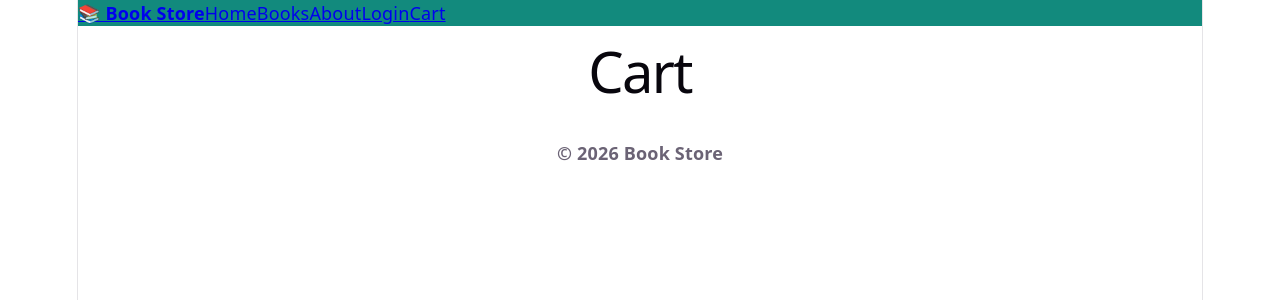
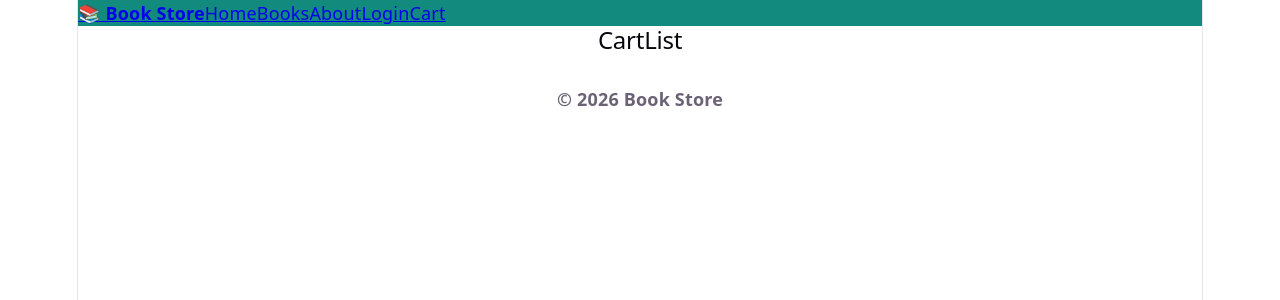
Before and after one commit to CppLover-code/Frontend-React-, a React (Vite) app in the folder Book_Library/: page /cart in a window 1280 px wide. Shown: the top 300 px of the page. Built offline with nearby package versions, Linux system fonts and the light colour scheme.

Commit message:
Cart architect. done

```diff
--- a/Book_Library/src/App.jsx
+++ b/Book_Library/src/App.jsx
@@ -134,7 +134,7 @@ function App()
 
         <Route path="/login" element={<Login />}/>
 
-        <Route path="/cart" element={<Cart />}/>
+        <Route path="/cart" element={<Cart cart={cart} />}/>
 
       </Route>
 
--- a/Book_Library/src/components/CartItem.jsx
+++ b/Book_Library/src/components/CartItem.jsx
@@ -1,6 +1,32 @@
-function CartItem(item)
+import { Link } from "react-router-dom";
+
+function CartItem({item})
 {
-    return(<h3>CartItem</h3>);
+    const {
+        id,
+        title,
+        authors,
+        price,
+        quantity
+    }   = item;
+
+    const subtotal = quantity * price;
+
+    return(
+        <article>
+
+            <Link to={`/books/${id}`}>{title}</Link>
+
+            <p>Authors: {authors.join(", ")}</p>
+
+            <p>Price: ${price}</p>
+
+            <p>Quantity: {quantity}</p>
+
+            <p>Subtotal: ${subtotal}</p>
+
+        </article>
+    );
 }
 
 export default CartItem;
--- a/Book_Library/src/components/CartList.jsx
+++ b/Book_Library/src/components/CartList.jsx
@@ -5,11 +5,14 @@ function CartList({cart})
     return(
         <>
             <h2>CartList</h2>
+
             {cart.map(item => (
+
                 <CartItem
                     key={item.id}
                     item={item}
                 />
+
             ))}
         </>
     );
--- a/Book_Library/src/components/book.jsx
+++ b/Book_Library/src/components/book.jsx
@@ -17,7 +17,7 @@ function Book({book, deleteBook, updateBook, addToCart})
 
             <h3>Title: {title}</h3>
 
-            <p>Author: {authors.join(", ")}</p>
+            <p>Authors: {authors.join(", ")}</p>
 
             <p>Category: {category}</p>
 
--- a/Book_Library/src/pages/Cart.jsx
+++ b/Book_Library/src/pages/Cart.jsx
@@ -1,6 +1,14 @@
-function Cart()
+import CartList from "../components/CartList";
+
+function Cart({cart})
 {
-    return <h1>Cart</h1>;
+    return (
+        <>
+            <CartList
+                cart={cart}
+            />
+        </>
+    );
 }
 
 export default Cart;
```
